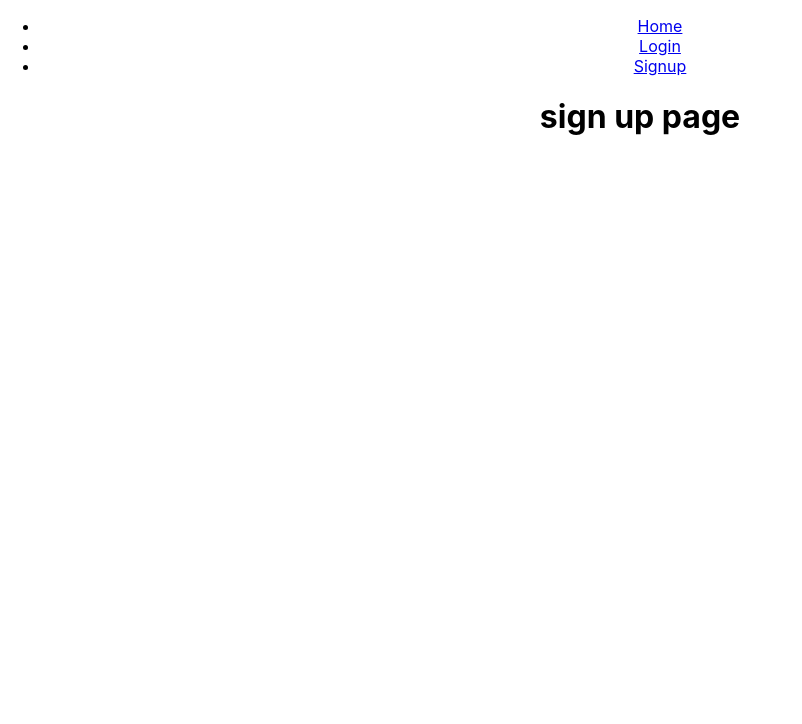
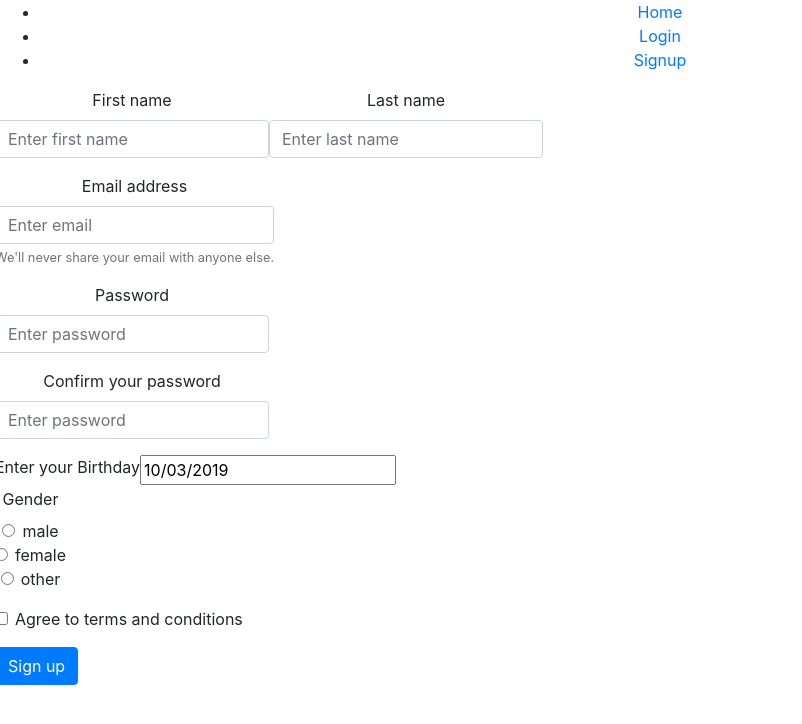
Before and after one commit to HadarNir/open_life, a React (Create React App) app: page /signup in a window 1280 px wide. Shown: the top 724 px of the page, without its empty margins (0-802 px from the left). Built offline with nearby package versions, Linux system fonts and the light colour scheme.

Commit message:
the sign up page almost finished

```diff
--- a/src/components/auth/login/Login.js
+++ b/src/components/auth/login/Login.js
@@ -1,4 +1,6 @@
 import React, {Component} from 'react';
+import {Form, Button} from "react-bootstrap";
+import 'bootstrap/dist/css/bootstrap.min.css';
 
 // component for the login page
 class Login extends Component {
@@ -10,7 +12,23 @@ class Login extends Component {
     render() {
         return (
             <div className="login">
-                <h1> Login page</h1>
+                <Form>
+                    <Form.Group controlId="formBasicEmail">
+                        <Form.Label>Email address</Form.Label>
+                        <Form.Control type="email" placeholder="Enter email" />
+                    </Form.Group>
+
+                    <Form.Group controlId="formBasicPassword">
+                        <Form.Label>Password</Form.Label>
+                        <Form.Control type="password" placeholder="Password" />
+                    </Form.Group>
+                    <Form.Group controlId="formBasicKeepSignIn">
+                        <Form.Check type="checkbox" label="Keep me sign in" />
+                    </Form.Group>
+                    <Button variant="primary" type="submit">
+                        Login
+                    </Button>
+                </Form>
             </div>
         )
     }
--- a/src/components/auth/signup/Signup.js
+++ b/src/components/auth/signup/Signup.js
@@ -1,16 +1,181 @@
 import React, {Component} from 'react';
+import 'bootstrap/dist/css/bootstrap.min.css';
+import {Button, Form} from "react-bootstrap";
+import {Formik} from 'formik';
+import * as yup from 'yup'; // for everything
+import DatePicker from "react-datepicker";
+import "react-datepicker/dist/react-datepicker.css";
 
-// component for the login page
+let schema;
+schema = yup.object({
+    firstName: yup.string().required(),
+    lastName: yup.string().required(),
+    email: yup.string().email().required(),
+    password: yup.string().required(),
+    passwordConfirm: yup.string().oneOf([yup.ref('password'), null], 'Passwords must match'),
+    gender: yup.bool().required(),
+    terms: yup.bool().required(),
+});
+
+// component for the signup page
 class Signup extends Component {
     constructor(props) {
         super(props);
-        this.state = {}
+        this.state = {
+            date: new Date()
+        }
     }
+
+    handleChange = date => {
+        this.setState({
+            date: date
+        });
+    };
+
+    FormExample = () => {
+        return (
+            <Formik validationSchema={schema} onSubmit={console.log}>
+                {({
+                      handleSubmit,
+                      handleChange,
+                      values,
+                      errors,
+                  }) => (
+                    <Form noValidate onSubmit={handleSubmit}>
+                        <Form.Row>
+                            <Form.Group controlId="formBasicFirstName">
+                                <Form.Label>First name</Form.Label>
+                                <Form.Control
+                                    type="text"
+                                    placeholder="Enter first name"
+                                    name="firstName"
+                                    value={values.firstName}
+                                    onChange={handleChange}
+                                    isInvalid={!!errors.firstName}
+                                />
+                                <Form.Control.Feedback type="invalid">
+                                    first name is a required field
+                                </Form.Control.Feedback>
+                            </Form.Group>
+                            <Form.Group controlId="formBasicLastName">
+                                <Form.Label>Last name</Form.Label>
+                                <Form.Control
+                                    type="text"
+                                    placeholder="Enter last name"
+                                    name="lastName"
+                                    value={values.lastName}
+                                    onChange={handleChange}
+                                    isInvalid={!!errors.lastName}
+                                />
+                                <Form.Control.Feedback type="invalid">
+                                    last name is a required field
+                                </Form.Control.Feedback>
+                            </Form.Group>
+                        </Form.Row>
+                        <Form.Row>
+                            <Form.Group controlId="formBasicEmail">
+                                <Form.Label>Email address</Form.Label>
+                                <Form.Control
+                                    type="email"
+                                    placeholder="Enter email"
+                                    name="email"
+                                    value={values.email}
+                                    onChange={handleChange}
+                                    isInvalid={!!errors.email}
+                                />
+                                <Form.Text className="text-muted">
+                                    We'll never share your email with anyone else.
+                                </Form.Text>
+                                <Form.Control.Feedback type="invalid">
+                                    {errors.email}
+                                </Form.Control.Feedback>
+                            </Form.Group>
+                        </Form.Row>
+                        <Form.Row>
+                            <Form.Group controlId="formBasicPassword">
+                                <Form.Label>Password</Form.Label>
+                                <Form.Control
+                                    type="password"
+                                    placeholder="Enter password"
+                                    name="password"
+                                    value={values.password}
+                                    onChange={handleChange}
+                                    isInvalid={!!errors.password}
+                                />
+                                <Form.Control.Feedback type="invalid">
+                                    {errors.password}
+                                </Form.Control.Feedback>
+                            </Form.Group>
+                        </Form.Row>
+                        <Form.Row>
+                            <Form.Group controlId="formBasicPasswordConfirm">
+                                <Form.Label>Confirm your password</Form.Label>
+                                <Form.Control
+                                    type="password"
+                                    placeholder="Enter password"
+                                    name="passwordConfirm"
+                                    value={values.passwordConfirm}
+                                    onChange={handleChange}
+                                    isInvalid={!!errors.passwordConfirm}
+                                />
+                                <Form.Control.Feedback type="invalid">
+                                    {errors.passwordConfirm}
+                                </Form.Control.Feedback>
+                            </Form.Group>
+                        </Form.Row>
+                        <Form.Row>
+                            <Form.Label>Enter your Birthday </Form.Label>
+                            <DatePicker selected={this.state.date} onChange={this.handleChange}/>
+                        </Form.Row>
+                        <Form.Row>
+                            <Form.Group>
+                                <Form.Label>Gender</Form.Label>
+                                <Form.Check
+                                    type="radio"
+                                    label="male"
+                                    name="gender"
+                                    id="formBasicGenderMale"
+                                    />
+                                <Form.Check
+                                    type="radio"
+                                    label="female"
+                                    name="gender"
+                                    id="formBasicGenderFemale"
+                                />
+                                <Form.Check
+                                    type="radio"
+                                    label="other"
+                                    name="gender"
+                                    id="formBasicGenderOther"
+                                />
+                            </Form.Group>
+                        </Form.Row>
+                        <Form.Row>
+                            <Form.Group>
+                                <Form.Check
+                                    required
+                                    name="terms"
+                                    label="Agree to terms and conditions"
+                                    onChange={handleChange}
+                                    isInvalid={!!errors.terms}
+                                    feedback={errors.terms}
+                                    id="formBasicCheck"
+                                />
+                            </Form.Group>
+                        </Form.Row>
+                        <Form.Row>
+                            <Button type="submit">Sign up</Button>
+                        </Form.Row>
+                    </Form>
+                )}
+            </Formik>
+        );
+    };
 
     render() {
         return (
             <div className="signup">
-                <h1> sign up page</h1>
+                {this.FormExample()}
             </div>
         )
     }
```
Also changed, not shown: package.json (+8 -2 lines), src/components/auth/login/Login.css (added), 1 other file (tests, documents, lock files or other folders).
